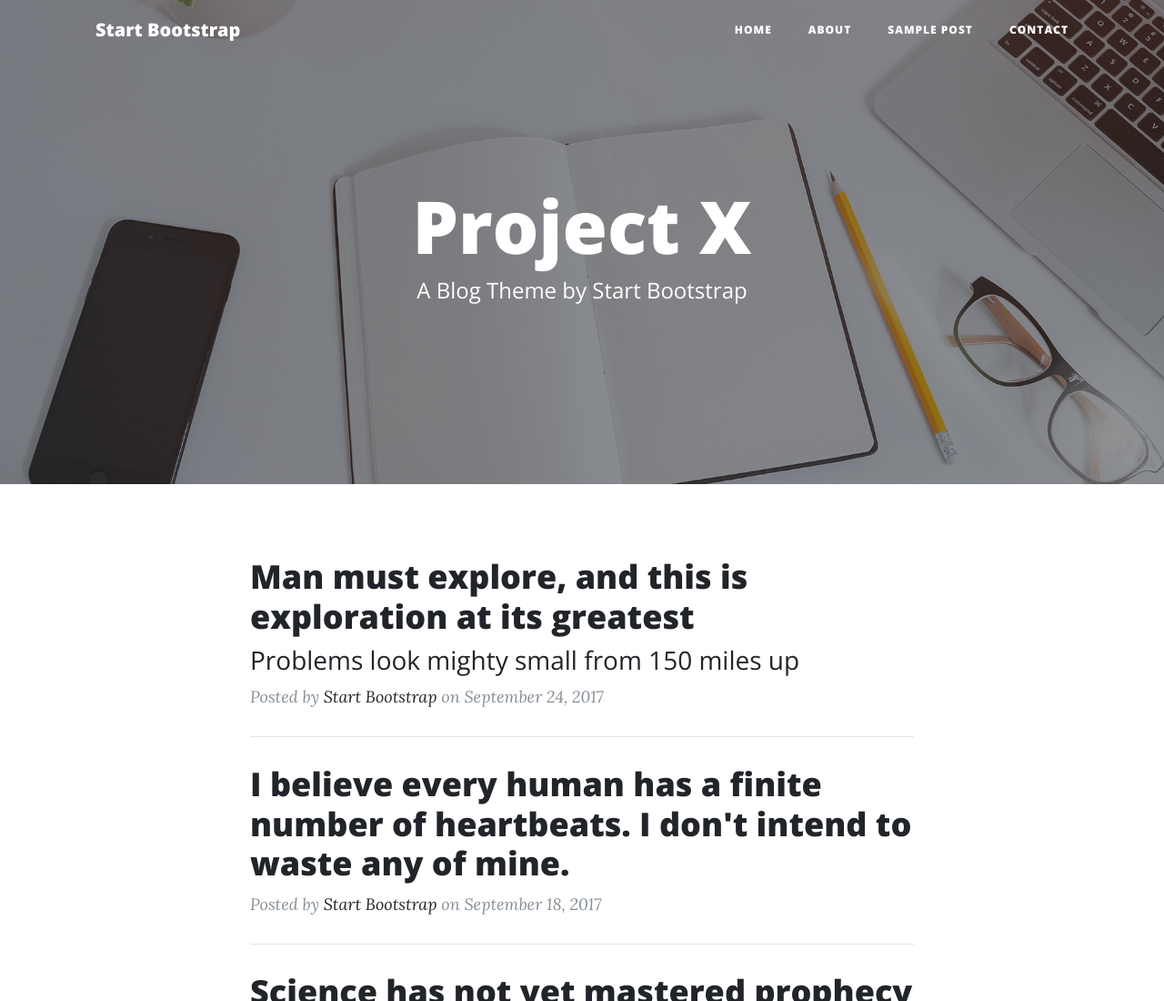
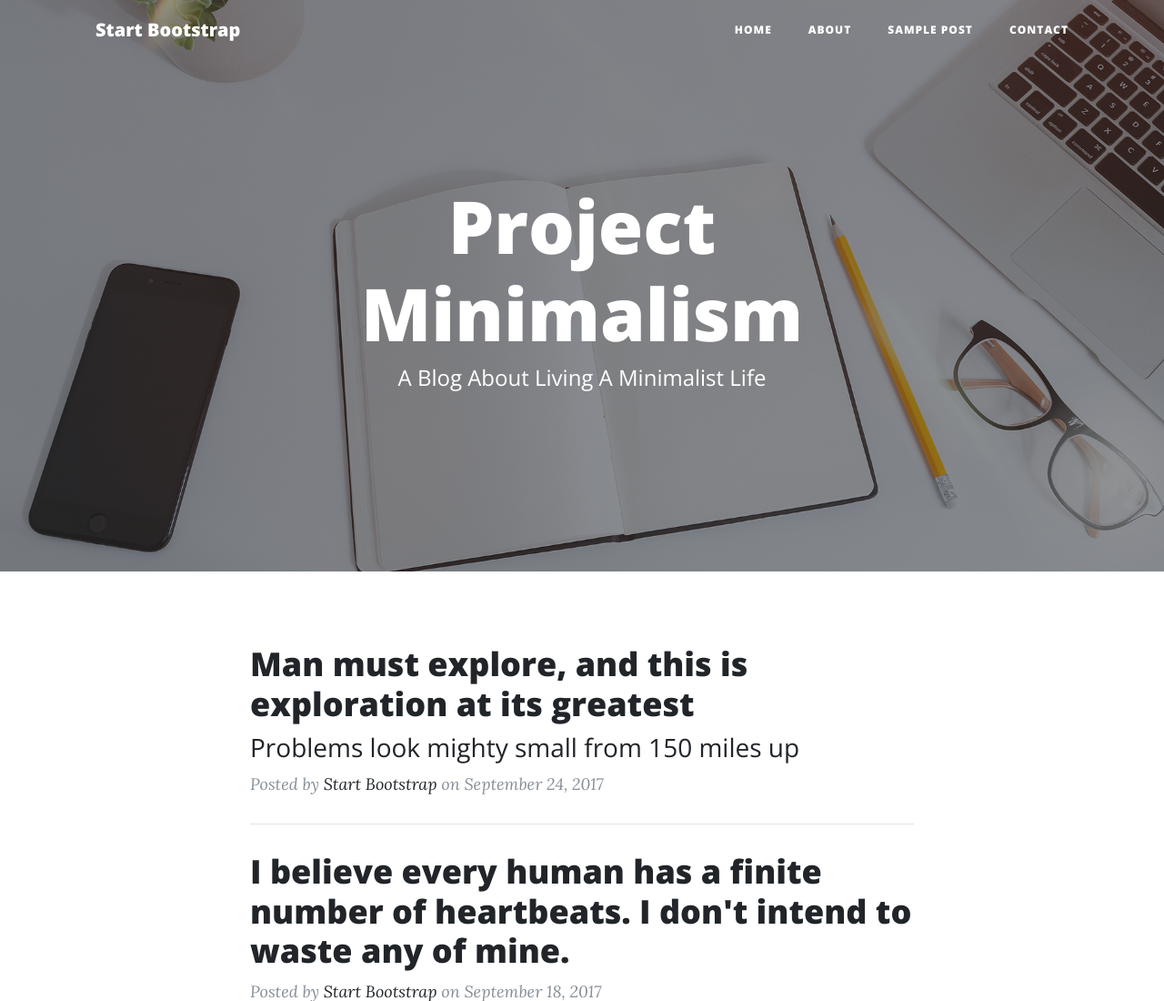
Before and after one commit to donnvalencia/donnvalencia.github.io, a website: page index.html in a window 1280 px wide. Shown: the top 1100 px of the page at 91% size. Drawn offline with nearby package versions, Linux system fonts and the light colour scheme.

Commit message:
Content change

```diff
--- a/index.html
+++ b/index.html
@@ -59,8 +59,8 @@
         <div class="row">
           <div class="col-lg-8 col-md-10 mx-auto">
             <div class="site-heading">
-              <h1>Project X</h1>
-              <span class="subheading">A Blog Theme by Start Bootstrap</span>
+              <h1>Project Minimalism</h1>
+              <span class="subheading">A Blog About Living A Minimalist Life</span>
             </div>
           </div>
         </div>
```
